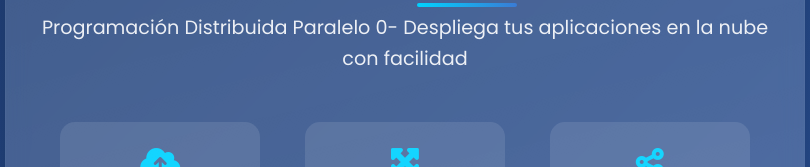
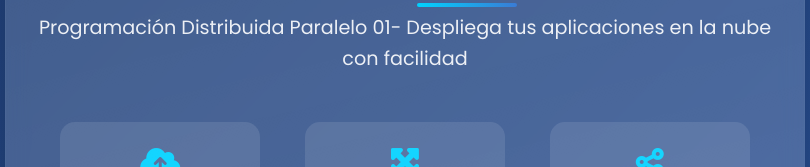
Before and after one commit to Niikyes/Heroku, a website: page index.html in a window 1280 px wide. Shown: the part 209-376 px from the top of the page, 235-1045 px from the left. Drawn offline with Linux system fonts and the light colour scheme.

Commit message:
Update index.html

```diff
--- a/index.html
+++ b/index.html
@@ -177,7 +177,7 @@
     <div class="container">
         <img src="https://www.vectorlogo.zone/logos/heroku/heroku-ar21.svg" alt="Heroku Logo" class="heroku-logo">
         <h1>Bienvenido a Heroku</h1>
-        <p>Programación Distribuida Paralelo 0- Despliega tus aplicaciones en la nube con facilidad</p>
+        <p>Programación Distribuida Paralelo 01- Despliega tus aplicaciones en la nube con facilidad</p>
 
         <div class="features">
             <div class="feature">
```
